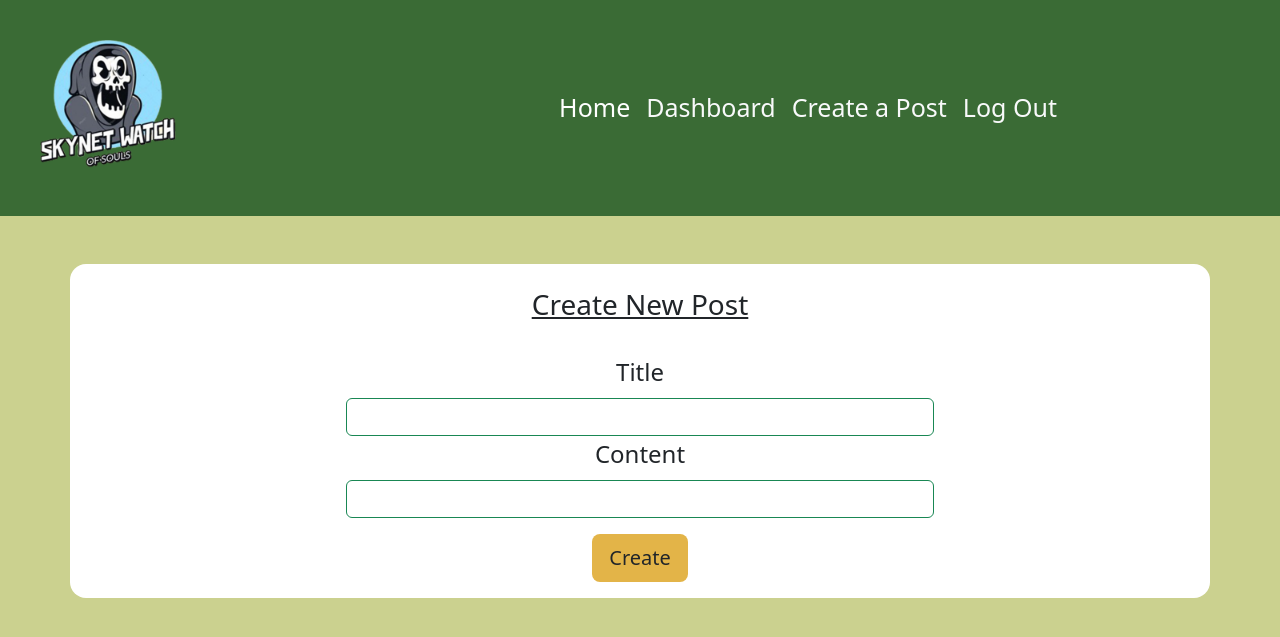
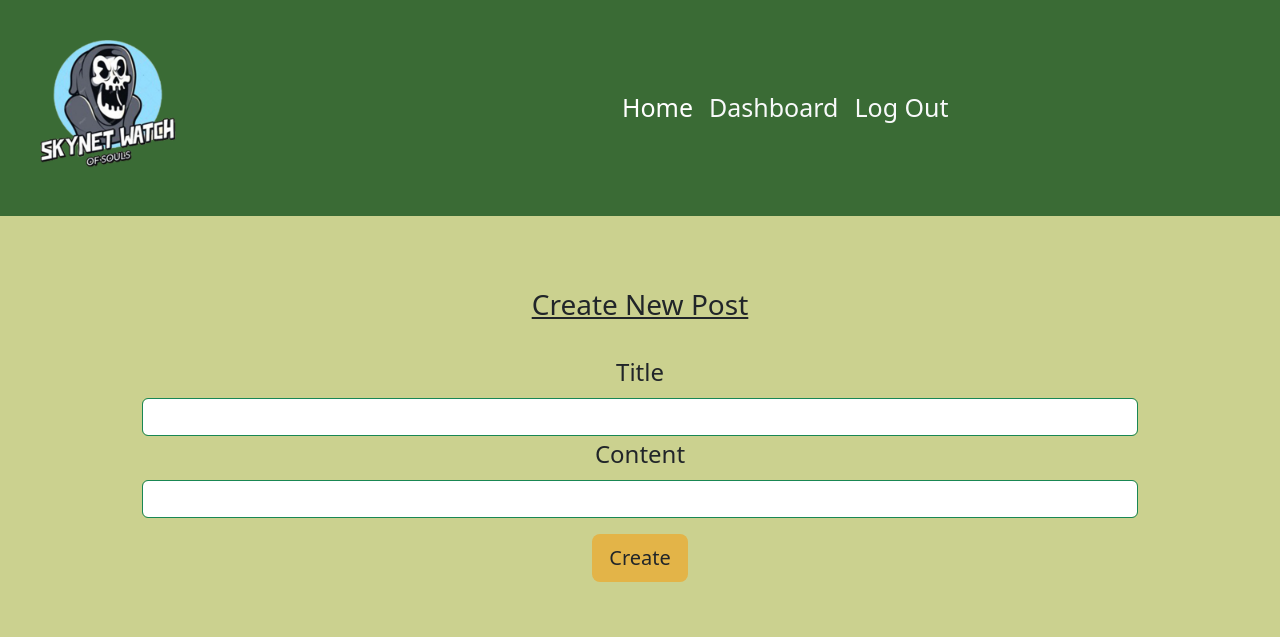
Before and after one commit to dlope0831/SkyNet-Watch, a Node server app: page /dashboard in a window 1280 px wide. Shown: the top 637 px of the page. Run offline with Node 20, Linux system fonts and the light colour scheme; a user stored in the database is signed in; data that the repository does not hold is empty; some libraries are stand-ins or nearby versions.

Commit message:
updated files

```diff
--- a/public/css/style.css
+++ b/public/css/style.css
@@ -2,7 +2,7 @@
     .navbar-nav {
         text-align: center;
         font-size: 25px;
-        margin-left: 27%;
+        margin-left: 32%;
         margin-right: auto;
 
     }
@@ -21,7 +21,7 @@ body {
     background-color: #CBD18F;
 }
 .dashboard-card{
-background-color: #ffffff;
+
 text-align: center;
 }
 
@@ -50,9 +50,7 @@ margin: 80px;
 .btn, .home-button{
     background-color: #E3B448;
 }
-.new-post-form{
-    width: 60%;
-}
+
 .form-control, .login-card , signup-form {
     text-align: center;
 }
--- a/views/dashboard.handlebars
+++ b/views/dashboard.handlebars
@@ -3,8 +3,8 @@
   <section class="row  d-flex justify-content-center m-5 h-100 ">
     <h3 class="p-4"><u>Create New Post</u></h3>
 
-    <form class="new-post-form fs-4">
-      <div class="form-outline ">
+    <form class="new-post-form  fs-4">
+      <div class="form-outline  ">
         <label class="form-label" for="typeText">Title</label>
         <input type="text" id="post-title" name="post-title" class="form-control border border-success" />
       </div>
--- a/views/partials/navbar.handlebars
+++ b/views/partials/navbar.handlebars
@@ -16,9 +16,6 @@
           <a class="nav-link text-light " href="/dashboard" >Dashboard</a>
         </li>
         <li>
-          <a class="nav-link text-light" href="" >Create a Post</a>
-        </li>
-        <li>
           <a class="nav-link text-light" href="#" id="logout">Log Out</a>
         </li>
       </ul>
```
Also changed, not shown: views/edit-post.handlebars (+2 -5 lines).
